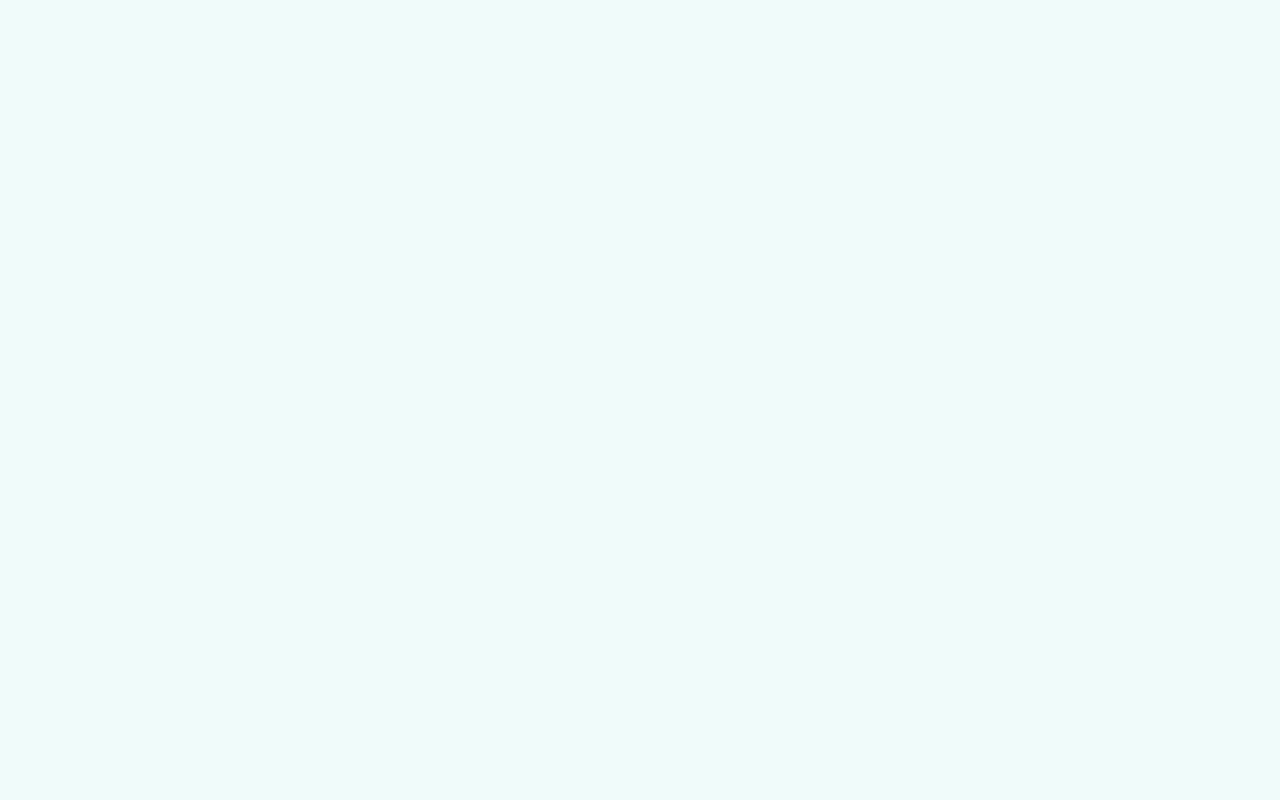
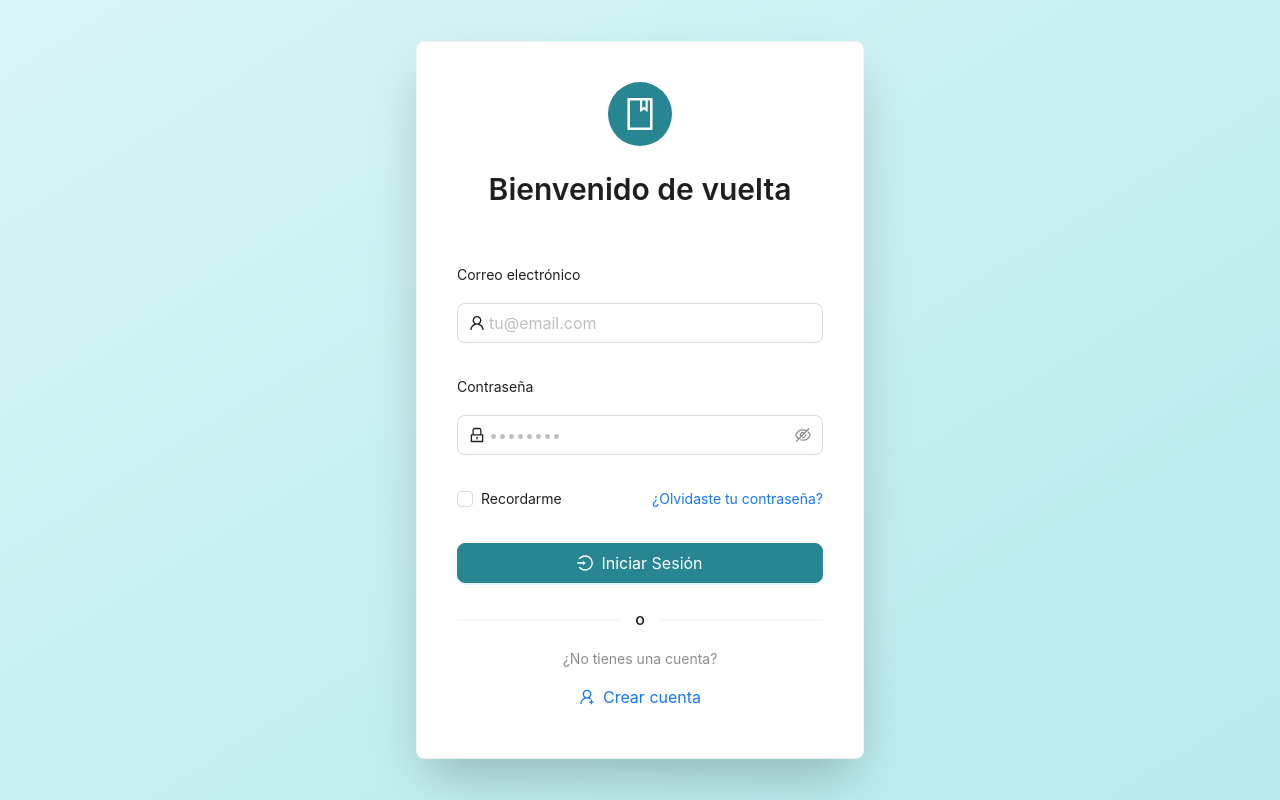
Before and after one commit to zmykedev/react, a React (Vite) app: page /auth/login in a window 1280 px wide. Built offline with nearby package versions, Linux system fonts and the light colour scheme; no server answers.

Commit message:
feat: enhance authentication routes and update layout structure

```diff
--- a/index.html
+++ b/index.html
@@ -41,7 +41,7 @@
     <base href="/" />
   </head>
   <body>
-    <div id="root"></div>
+    <div id="root" class="min-h-screen"></div>
     <script type="module" src="/src/main.tsx"></script>
   </body>
 </html>
--- a/package.json
+++ b/package.json
@@ -48,7 +48,7 @@
     "@vitejs/plugin-react": "^4.2.1",
     "@vitest/coverage-v8": "3.2.4",
     "autoprefixer": "^10.4.21",
-    "eslint": "^8.56.0",
+    "eslint": "^9.36.0",
     "eslint-config-prettier": "^10.1.8",
     "eslint-import-resolver-typescript": "^4.4.4",
     "eslint-plugin-import": "^2.32.0",
@@ -57,6 +57,7 @@
     "eslint-plugin-react": "^7.37.5",
     "eslint-plugin-react-hooks": "^4.6.0",
     "eslint-plugin-react-refresh": "^0.4.5",
+    "globals": "^16.4.0",
     "jsdom": "^26.1.0",
     "postcss": "^8.5.5",
     "prettier": "^3.6.2",
--- a/src/pages/auth/login.tsx
+++ b/src/pages/auth/login.tsx
@@ -1,29 +1,10 @@
-import { useState } from 'react';
-import { useNavigate, useLocation } from 'react-router-dom';
-import {
-  Layout,
-  Form,
-  Input,
-  Button,
-  Typography,
-  Card,
-  Space,
-  Alert,
-  Divider,
-  Checkbox,
-  Avatar,
-} from 'antd';
-import {
-  UserOutlined,
-  LockOutlined,
-  LoginOutlined,
-  UserAddOutlined,
-  BookOutlined,
-} from '@ant-design/icons';
-import { API_ENDPOINTS } from '@/config/api.ts';
+import {useState} from 'react';
+import {useLocation, useNavigate} from 'react-router';
+import {Alert, Avatar, Button, Card, Checkbox, Divider, Form, Input, Space, Typography,} from 'antd';
+import {BookOutlined, LockOutlined, LoginOutlined, UserAddOutlined, UserOutlined,} from '@ant-design/icons';
+import {API_ENDPOINTS} from '@/config/api.ts';
 import useStore from '../../store';
 
-const { Content } = Layout;
 const { Title, Text, Link } = Typography;
 const { Password } = Input;
 
@@ -93,8 +74,8 @@ const Login = () => {
   };
 
   return (
-    <Layout className='min-h-screen gradient-primary'>
-      <Content className='flex items-center justify-center py-8 px-4'>
+    <div className='gradient-primary min-h-screen'>
+      <div className='flex items-center justify-center p-4 min-h-screen'>
         <Card
           className='w-full max-w-md shadow-2xl border-0 card-primary'
           styles={{ body: { padding: '40px' } }}
@@ -106,9 +87,6 @@ const Login = () => {
               <Title level={2} className='mb-2 text-primary'>
                 Bienvenido de vuelta
               </Title>
-              <Text type='secondary' className='text-secondary'>
-                Accede a tu cuenta de CMPC-Inventario
-              </Text>
             </Space>
           </div>
 
@@ -159,7 +137,7 @@ const Login = () => {
             <Form.Item>
               <div className='flex justify-between items-center'>
                 <Checkbox>Recordarme</Checkbox>
-                <Link href='/forgot-password'>¿Olvidaste tu contraseña?</Link>
+                <Link href='/auth/forgot-password'>¿Olvidaste tu contraseña?</Link>
               </div>
             </Form.Item>
 
@@ -192,7 +170,7 @@ const Login = () => {
               <Button
                 type='link'
                 icon={<UserAddOutlined />}
-                onClick={() => navigate('/register')}
+                onClick={() => navigate('/auth/register')}
                 className='text-fountain-blue-600 hover:text-fountain-blue-800 font-medium'
                 size='large'
               >
@@ -201,8 +179,8 @@ const Login = () => {
             </Space>
           </div>
         </Card>
-      </Content>
-    </Layout>
+      </div>
+    </div>
   );
 };
 
--- a/src/pages/auth/register.tsx
+++ b/src/pages/auth/register.tsx
@@ -1,31 +1,29 @@
 import React, { useState } from 'react';
 import { useNavigate } from 'react-router';
 import {
-  Layout,
+  Avatar,
+  Button,
+  Card,
+  Col,
+  Divider,
   Form,
   Input,
-  Button,
+  Progress,
+  Row,
+  Space,
   Typography,
-  Card,
-  Space,
-  Divider,
-  Row,
-  Col,
-  Avatar,
-  Progress,
 } from 'antd';
 import {
-  UserOutlined,
+  BookOutlined,
+  CheckCircleOutlined,
+  CloseCircleOutlined,
   LockOutlined,
   MailOutlined,
   UserAddOutlined,
-  BookOutlined,
-  CheckCircleOutlined,
-  CloseCircleOutlined,
+  UserOutlined,
 } from '@ant-design/icons';
-import { API_ENDPOINTS } from '../../config/api.ts';
+import { API_ENDPOINTS } from '@/config/api';
 
-const { Content } = Layout;
 const { Title, Text } = Typography;
 const { Password } = Input;
 
@@ -142,8 +140,8 @@ const Register = () => {
   };
 
   return (
-    <Layout className='bg-gradient-to-br from-fountain-blue-50 to-fountain-blue-100'>
-      <Content className='flex items-stretch justify-center min-h-screen py-4 px-4'>
+    <div className='gradient-primary min-h-screen'>
+      <div className='flex items-center justify-center p-4 min-h-screen'>
         <Card className='shadow-2xl border-0 flex-grow-0 max-w-md w-full h-full'>
           {/* Header */}
           <div className='text-center mb-8'>
@@ -152,9 +150,6 @@ const Register = () => {
               <Title level={2} className='mb-2 text-fountain-blue-900'>
                 Crear cuenta
               </Title>
-              <Text type='secondary' className='text-fountain-blue-700'>
-                Únete a CMPC-Inventario para gestionar tu biblioteca
-              </Text>
             </Space>
           </div>
 
@@ -305,7 +300,7 @@ const Register = () => {
               <Button
                 type='link'
                 icon={<UserOutlined />}
-                onClick={() => navigate('/login')}
+                onClick={() => navigate('/auth/login')}
                 className='text-fountain-blue-600 hover:text-fountain-blue-800 font-medium'
                 size='large'
               >
@@ -314,8 +309,8 @@ const Register = () => {
             </Space>
           </div>
         </Card>
-      </Content>
-    </Layout>
+      </div>
+    </div>
   );
 };
 
--- a/src/routes/routes-all.tsx
+++ b/src/routes/routes-all.tsx
@@ -1,10 +1,6 @@
-// import { lazy, Suspense } from 'react';
-import type { RouteObject } from 'react-router';
-import { lazy, Suspense } from 'react';
+import type {RouteObject} from 'react-router';
+import {Suspense} from 'react';
 import Main from '@/pages/Main.tsx';
-
-const LoginPage = lazy(() => import('../pages/auth/login'));
-const RegisterPage = lazy(() => import('../pages/auth/register'));
 
 export const routesAll: RouteObject[] = [
   {
@@ -15,20 +11,4 @@ export const routesAll: RouteObject[] = [
       </Suspense>
     ),
   },
-  {
-    path: '/auth/login',
-    element: (
-      <Suspense>
-        <LoginPage />
-      </Suspense>
-    ),
-  },
-  {
-    path: '/auth/register',
-    element: (
-      <Suspense>
-        <RegisterPage />
-      </Suspense>
-    ),
-  },
 ];
--- a/src/routes/routes-app.tsx
+++ b/src/routes/routes-app.tsx
@@ -1,7 +1,11 @@
-import type { RouteObject } from 'react-router';
+import type {RouteObject} from 'react-router';
 import NotFound from '@/views/common/not-found';
 import Layout from '@/views/common/layout';
-import { routesAll } from '@/routes/routes-all';
+import {routesAll} from '@/routes/routes-all';
+import {Suspense} from "react";
+import Login from "@/pages/auth/login.tsx";
+import Register from "@/pages/auth/register.tsx";
+
 
 export const routesApp: RouteObject[] = [
   {
@@ -13,4 +17,20 @@ export const routesApp: RouteObject[] = [
     path: '*',
     element: <NotFound />,
   },
+  {
+    path: '/auth/login',
+    element: (
+      <Suspense>
+        <Login />
+      </Suspense>
+    ),
+  },
+  {
+    path: '/auth/register',
+    element: (
+      <Suspense>
+        <Register />
+      </Suspense>
+    ),
+  },
 ];
```
Also changed, not shown: 1 other file (tests, documents, lock files or other folders).
